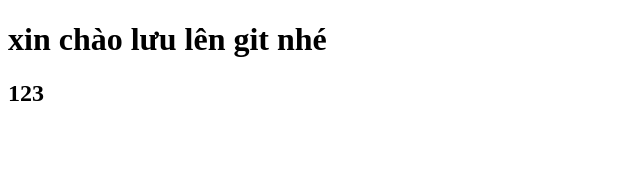
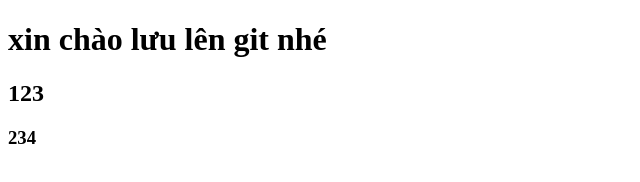
Before and after one commit to nhungkyo123321/Demo-lai-duan, a plain HTML site: page new.html in a window 1280 px wide. Shown: the full height of the page, 0-640 px from the left. Drawn offline with Linux system fonts and the light colour scheme.

Commit message:
git push -u origin main

```diff
--- a/new.html
+++ b/new.html
@@ -8,5 +8,6 @@
   <body>
     <h1>xin chào lưu lên git nhé</h1>
     <h2>123</h2>
+    <h3>234</h3>
   </body>
 </html>
```
